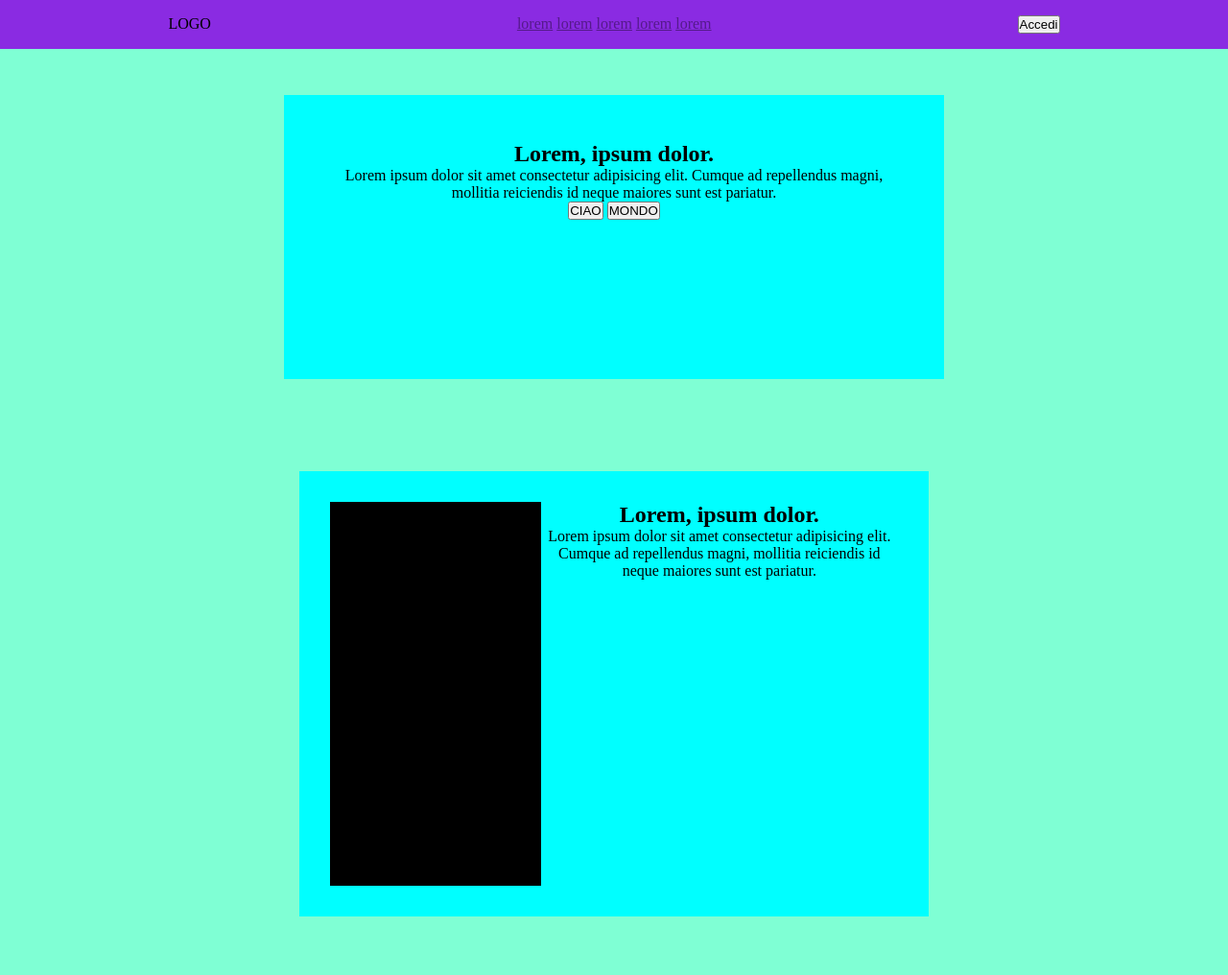
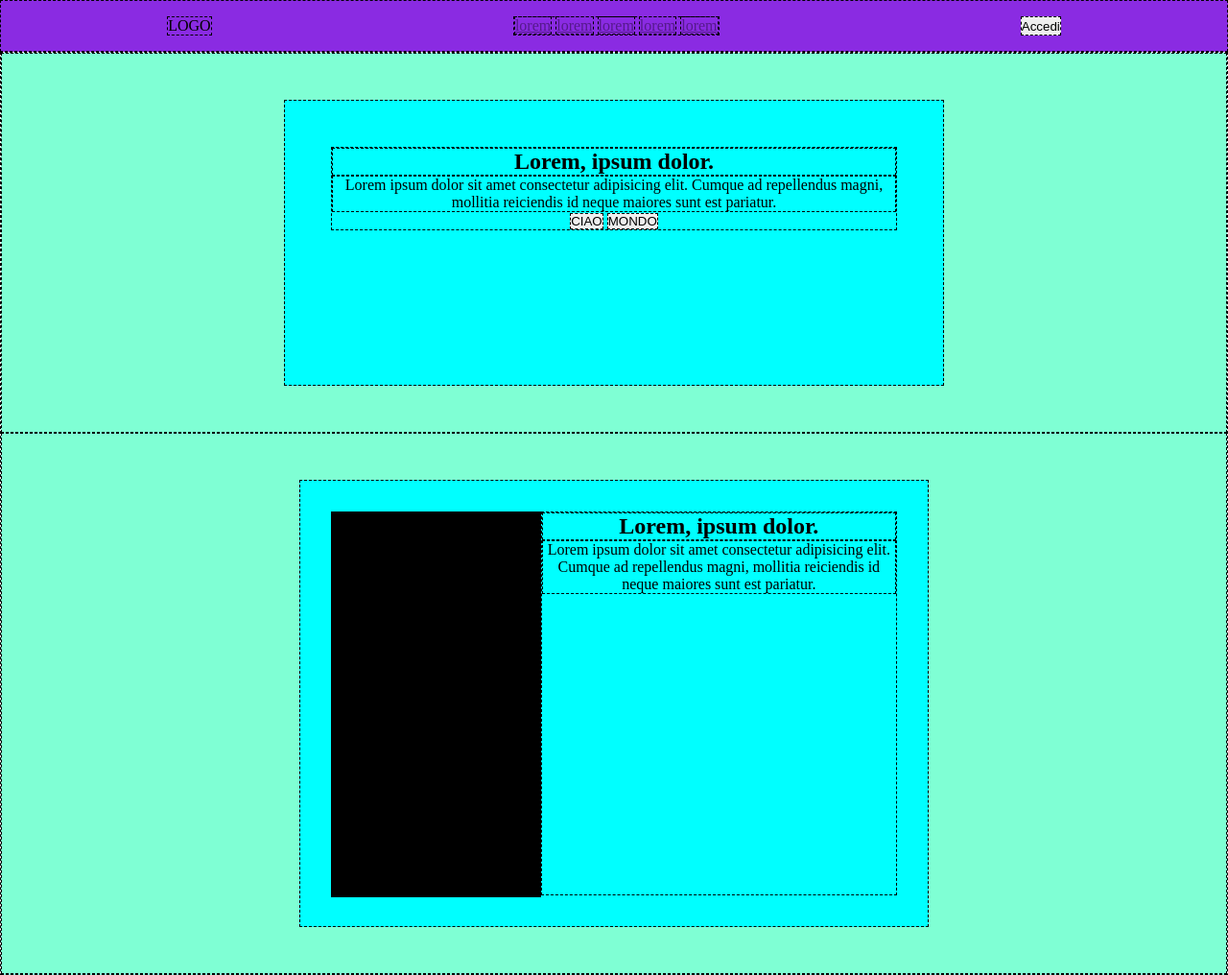
Before and after one commit to BanLowi/htmlcss-struttura-discord, a plain HTML site: page index.html in a window 1280 px wide. Shown: the top 1016 px of the page at 96% size. Drawn offline with Linux system fonts and the light colour scheme.

Commit message:
dashed border

```diff
--- a/assets/css/style.css
+++ b/assets/css/style.css
@@ -68,3 +68,7 @@ main {
 .footer-section {
     background-color: aqua;
 }
+
+.debug *{
+    border: 1px dashed black;
+}
--- a/index.html
+++ b/index.html
@@ -9,7 +9,7 @@
 
 </head>
 
-<body>
+<body class="debug">
 
     <header class="d-flex h-align">
         <p>LOGO</p>
```
